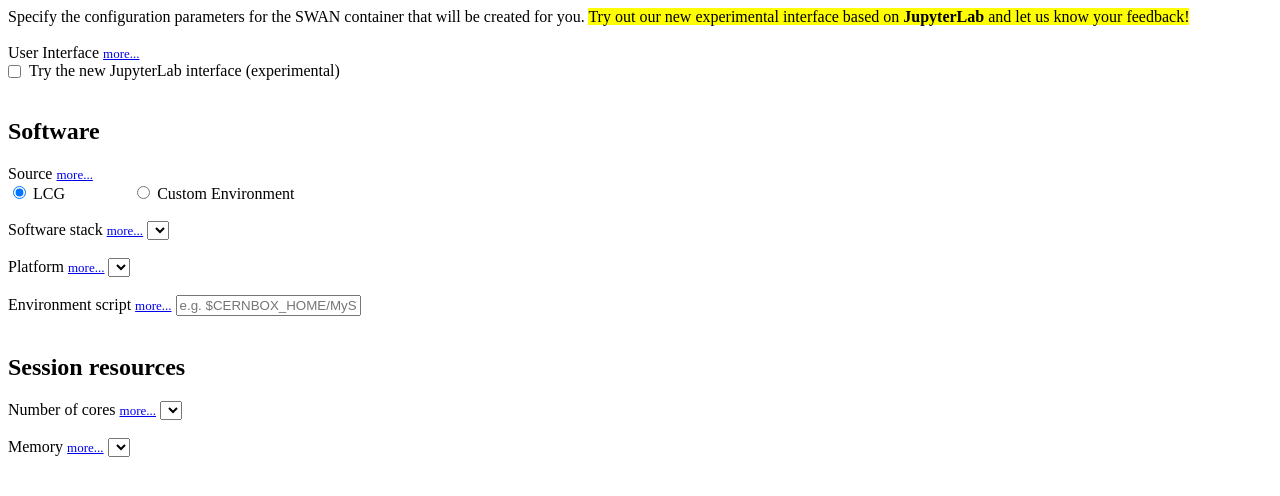
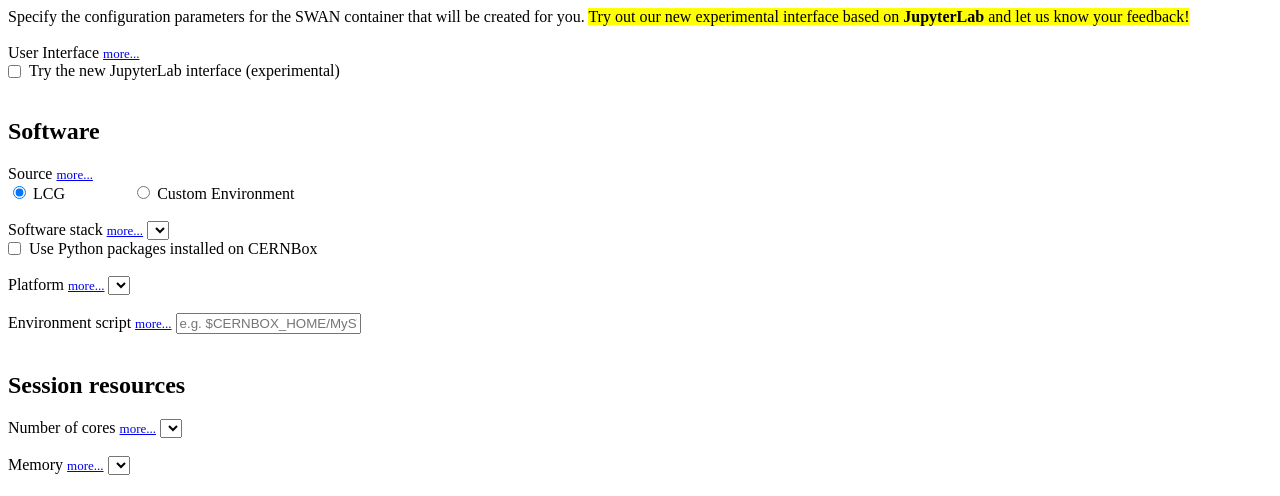
Before and after one commit to swan-cern/jupyterhub-extensions, a Python web app: template SwanSpawner/swanspawner/templates/options_form_template.html in a window 1280 px wide. Shown: the top 496 px of the page. Run offline with Jinja, Linux system fonts and the light colour scheme; the template is opened without the code that fills it, so the values that code supplies are empty.

Commit message:
SwanSpawner: Add form field to prepend python local packages path
Allow users to choose whether they want their local python packages
path prepended to the PYTHONPATH variable, so that they are able to use
the packages installed on their CERNBox in SWAN notebooks automatically.

```diff
--- a/SwanSpawner/swanspawner/templates/options_form_template.html
+++ b/SwanSpawner/swanspawner/templates/options_form_template.html
@@ -165,6 +165,7 @@
         var platformOptions = document.getElementById('platformOptions');
         var clusterOptions  = document.getElementById('clusterOptions');
         var jupyterLabOption = document.getElementById("use-jupyterlab");
+        var useLocalPackagesOption = document.getElementById('use-local-packages');
 
         /**
          * Store the chosen platform in a hidden form field, as disabled fields
@@ -180,6 +181,7 @@
             select the JupyterLab interface */
             clusterOptions.removeAttribute('disabled');
             jupyterLabOption.removeAttribute('disabled');
+            useLocalPackagesOption.removeAttribute('disabled');
         } else {
             if (!isNXCALS) {
                 clusterOptions.setAttribute('disabled', '');
@@ -187,6 +189,7 @@
             }
 
             jupyterLabOption.setAttribute('disabled', '');
+            useLocalPackagesOption.setAttribute('disabled', '');
         }
 
         hiddenPlatformOptions.value = platformOptions.value;
@@ -195,8 +198,9 @@
     function adjust_platforms() {
         var platformOptions = document.getElementById('platformOptions');
         var jupyterLabOption = document.getElementById('use-jupyterlab');
+        var useLocalPackagesOption = document.getElementById('use-local-packages');
 
-        if (jupyterLabOption.checked) {
+        if (jupyterLabOption.checked || useLocalPackagesOption.checked) {
             platformOptions.setAttribute('disabled', '');
         } else {
             platformOptions.removeAttribute('disabled');
@@ -308,9 +312,22 @@
             <label for="lcgReleaseOptions">Software stack <a href="#" onclick="toggle_visibility('lcgReleaseDetails');"><span class='nbs'>more...</span></a>
                 <div style="display:none;" id="lcgReleaseDetails">
                     <span class='nb'>The software stack to associate to the container. See the <a target="_blank" href="http://lcginfo.cern.ch/">LCG package info</a> page.</span>
+                    <br>
+                    <span class='nb'>Additionally, it is possible to use Python packages installed by the user on CERNBox. More information <a target="_blank" href="https://swan.docs.cern.ch/advanced/install_packages/">here</a>.</span>
                 </div>
             </label>
             <select id="lcgReleaseOptions" name="LCG-rel" onchange="adjust_form();"></select>
+            <div style="display: flex; align-items: center">
+                <input
+                  id="use-local-packages"
+                  type="checkbox"
+                  name="use-local-packages"
+                  value="checked"
+                  style="display: inline; width: initial; margin: 0 8px 0 0"
+                  onchange="adjust_platforms();"
+                />
+                <span> Use Python packages installed on CERNBox</span>
+            </div>
         </div>
         <br>
 
```
Also changed, not shown: SwanSpawner/swanspawner/swanspawner.py (+9 -6 lines).
